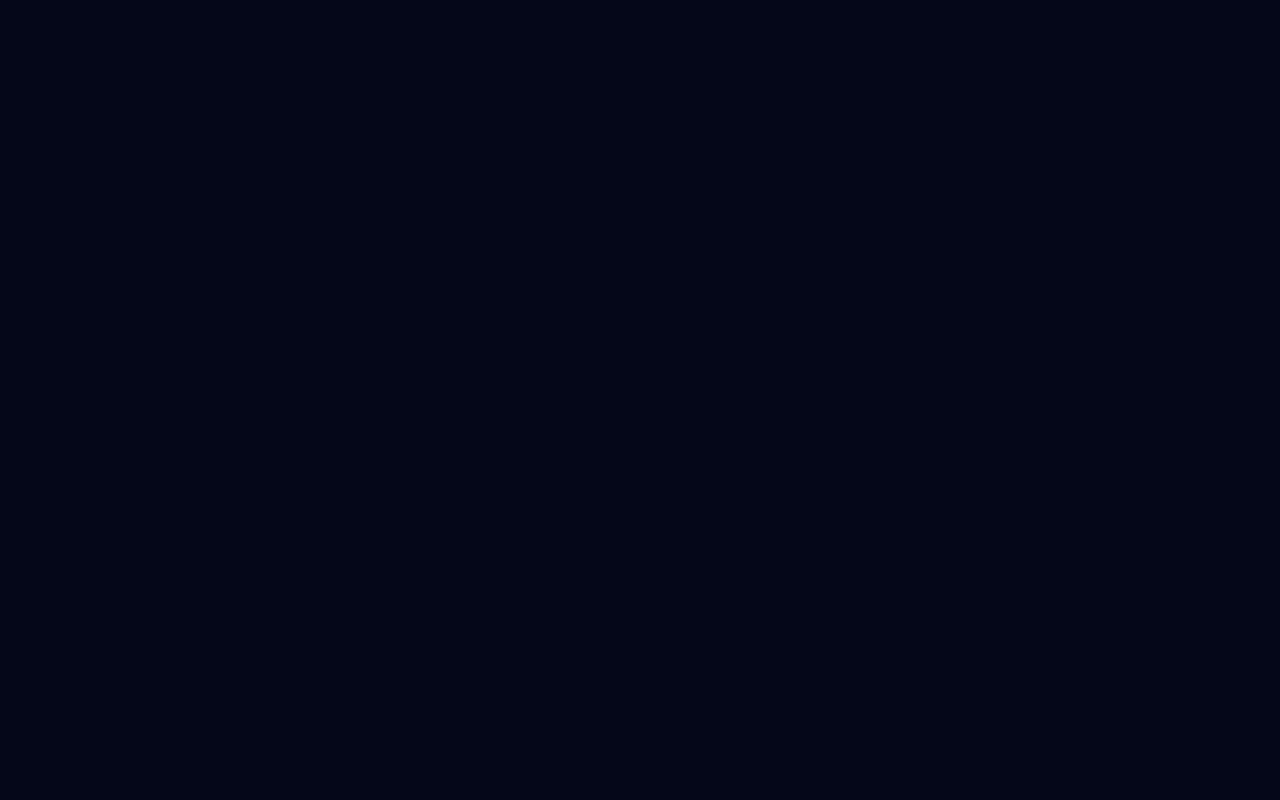
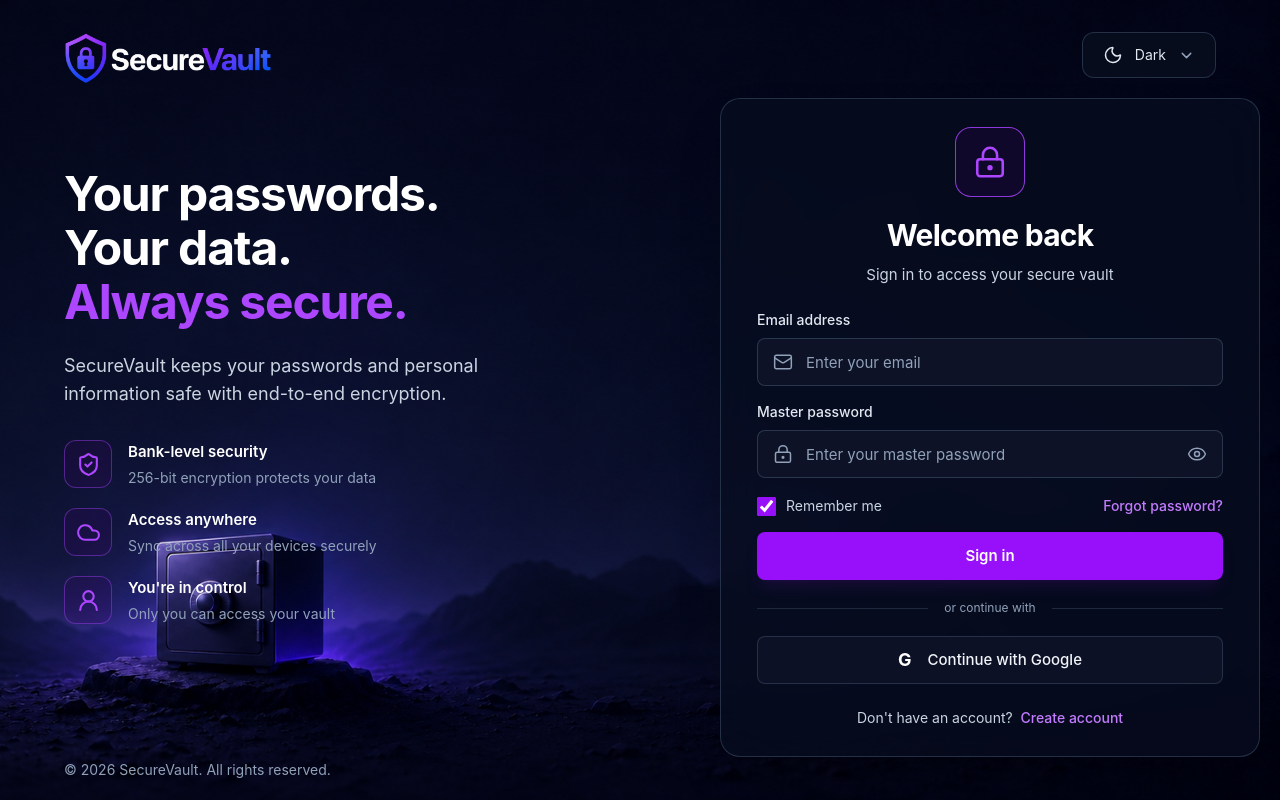
Before and after one commit to iamakashr/secure-vault, a React (Vite) app in the folder client/: page /login in a window 1280 px wide. Before the commit this address had no page. Built offline with nearby package versions, Linux system fonts and the light colour scheme.

Commit message:
feat(auth): build login page

```diff
--- a/client/src/components/auth/AuthFooter.jsx
+++ b/client/src/components/auth/AuthFooter.jsx
@@ -1,13 +1,14 @@
-const AuthFooter = ({ text, linkText, onLinkClick }) => {
+import { Link } from "react-router-dom";
+
+const AuthFooter = ({ text, linkText, linkTo }) => {
   return (
     <p className="mt-6 text-center text-sm text-slate-300">
       {text}{" "}
-      <button
-        type="button"
-        onClick={onLinkClick}
+      <Link
+        to={linkTo}
         className="ml-1 font-medium text-purple-400 transition hover:text-purple-300">
         {linkText}
-      </button>
+      </Link>
     </p>
   );
 };
--- /dev/null
+++ b/client/src/pages/auth/Login.jsx
@@ -0,0 +1,261 @@
+import { useState } from "react";
+import {
+  ShieldCheck,
+  Cloud,
+  UserRound,
+  LockKeyhole,
+  Mail,
+  Eye,
+  Moon,
+  ChevronDown,
+} from "lucide-react";
+
+import SecureVaultlogoHorizontalDark from "../../assets/logos/securevault-logo-horizontal-dark.png";
+import authBg from "../../assets/images/auth-bg.png";
+
+import AuthCard from "../../components/auth/AuthCard";
+import AuthFeature from "../../components/auth/AuthFeature";
+import SocialLogin from "../../components/auth/SocialLogin";
+import AuthFooter from "../../components/auth/AuthFooter";
+
+const Login = () => {
+  const [formData, setFormData] = useState({
+    email: "",
+    password: "",
+  });
+
+  const handelChange = (e) => {
+    const { name, value } = e.target;
+
+    setFormData((prev) => ({
+      ...prev,
+      [name]: value,
+    }));
+  };
+
+  const handelSubmit = (e) => {
+    e.preventDefault();
+
+    console.log(formData);
+
+    setFormData({
+      email: "",
+      password: "",
+    });
+  };
+
+  return (
+    <div className="relative h-screen overflow-hidden bg-[#060a1a] text-white">
+      {/* Background */}
+      <div
+        className="absolute inset-0 bg-cover bg-right bg-no-repeat"
+        style={{
+          backgroundImage: `url(${authBg})`,
+        }}
+      />
+
+      {/* Main Content */}
+      <div className="relative z-10 min-h-screen px-16 py-8">
+        {/* Header */}
+        <header className="flex items-start justify-between">
+          {/* Logo */}
+          <img
+            src={SecureVaultlogoHorizontalDark}
+            alt="SecureVault"
+            className="w-52 object-contain"
+          />
+
+          {/* Theme Selector */}
+          <button
+            type="button"
+            aria-label="Theme selector"
+            className="flex items-center gap-3 rounded-xl border border-slate-700/70 bg-[#0b1022]/70 px-5 py-3 text-sm text-slate-200 backdrop-blur-md transition hover:border-slate-600">
+            <Moon size={20} strokeWidth={1.8} />
+
+            <span>Dark</span>
+
+            <ChevronDown size={17} className="text-slate-400" />
+          </button>
+        </header>
+
+        {/* Main */}
+        <main className="mx-auto flex min-h-[calc(100vh-112px)] max-w-[1400px] items-center justify-around gap-24">
+          {/* Left Section */}
+          <section className="w-[560px] shrink-0 pb-16">
+            <div className="max-w-[520px]">
+              {/* Heading */}
+              <h1 className="text-5xl font-bold leading-[1.12] tracking-tight">
+                Your passwords.
+                <br />
+                Your data.
+                <br />
+                <span className="text-purple-500">Always secure.</span>
+              </h1>
+
+              {/* Description */}
+              <p className="mt-6 max-w-[450px] text-lg leading-7 text-slate-300">
+                SecureVault keeps your passwords and personal information safe
+                with end-to-end encryption.
+              </p>
+
+              {/* Features */}
+              <div className="mt-8 space-y-5">
+                <AuthFeature
+                  icon={<ShieldCheck size={25} />}
+                  title="Bank-level security"
+                  description="256-bit encryption protects your data"
+                />
+
+                <AuthFeature
+                  icon={<Cloud size={25} />}
+                  title="Access anywhere"
+                  description="Sync across all your devices securely"
+                />
+
+                <AuthFeature
+                  icon={<UserRound size={25} />}
+                  title="You're in control"
+                  description="Only you can access your vault"
+                />
+              </div>
+            </div>
+          </section>
+
+          {/* Login Container */}
+          <section className="w-[540px] shrink-0">
+            <AuthCard>
+              {/* Auth Icon */}
+              <div className="flex justify-center">
+                <div className="flex h-[70px] w-[70px] items-center justify-center rounded-2xl border border-purple-500/80 bg-purple-950/20">
+                  <LockKeyhole
+                    size={34}
+                    strokeWidth={1.8}
+                    className="text-purple-500"
+                  />
+                </div>
+              </div>
+
+              {/* Heading */}
+              <div className="mt-4 text-center">
+                <h2 className="text-[30px] font-bold tracking-tight">
+                  Welcome back
+                </h2>
+
+                <p className="mt-1.5 text-[15px] text-slate-300">
+                  Sign in to access your secure vault
+                </p>
+              </div>
+
+              {/* Form */}
+              <form onSubmit={handelSubmit} className="mt-6 space-y-4">
+                {/* Email */}
+                <div>
+                  <label
+                    htmlFor="email"
+                    className="mb-2 block text-sm font-medium text-slate-200">
+                    Email address
+                  </label>
+
+                  <div className="relative">
+                    <Mail
+                      size={20}
+                      strokeWidth={1.8}
+                      className="absolute left-4 top-1/2 -translate-y-1/2 text-slate-400"
+                    />
+
+                    <input
+                      id="email"
+                      name="email"
+                      type="email"
+                      value={formData.email}
+                      onChange={handelChange}
+                      placeholder="Enter your email"
+                      className="h-12 w-full rounded-lg border border-slate-700/80 bg-[#10162a]/80 pl-12 pr-4 text-[15px] text-white outline-none placeholder:text-slate-400 transition focus:border-purple-500/70"
+                    />
+                  </div>
+                </div>
+
+                {/* Password */}
+                <div>
+                  <label
+                    htmlFor="password"
+                    className="mb-2 block text-sm font-medium text-slate-200">
+                    Master password
+                  </label>
+
+                  <div className="relative">
+                    <LockKeyhole
+                      size={20}
+                      strokeWidth={1.8}
+                      className="absolute left-4 top-1/2 -translate-y-1/2 text-slate-400"
+                    />
+
+                    <input
+                      id="password"
+                      name="password"
+                      type="password"
+                      value={formData.password}
+                      onChange={handelChange}
+                      placeholder="Enter your master password"
+                      className="h-12 w-full rounded-lg border border-slate-700/80 bg-[#10162a]/80 pl-12 pr-12 text-[15px] text-white outline-none placeholder:text-slate-400 transition focus:border-purple-500/70"
+                    />
+
+                    <button
+                      type="button"
+                      aria-label="Show password"
+                      className="absolute right-4 top-1/2 -translate-y-1/2 text-slate-400 transition hover:text-slate-200">
+                      <Eye size={20} strokeWidth={1.8} />
+                    </button>
+                  </div>
+                </div>
+
+                {/* Remember Me / Forgot Password */}
+                <div className="flex items-center justify-between pt-0.5">
+                  <label className="flex cursor-pointer items-center gap-2.5 text-sm text-slate-300">
+                    <input
+                      type="checkbox"
+                      defaultChecked
+                      className="h-[19px] w-[19px] cursor-pointer rounded border-slate-600 bg-transparent accent-purple-600"
+                    />
+
+                    <span>Remember me</span>
+                  </label>
+
+                  <button
+                    type="button"
+                    className="text-sm font-medium text-purple-400 transition hover:text-purple-300">
+                    Forgot password?
+                  </button>
+                </div>
+
+                {/* Sign In */}
+                <button
+                  type="submit"
+                  className="h-12 w-full rounded-lg bg-purple-600 text-[15px] font-semibold text-white shadow-lg shadow-purple-900/20 transition hover:bg-purple-500 active:scale-[0.99]">
+                  Sign in
+                </button>
+              </form>
+
+              {/* Social Login */}
+              <SocialLogin />
+
+              {/* Footer */}
+              <AuthFooter
+                text="Don't have an account?"
+                linkText="Create account"
+                linkTo="/register"
+              />
+            </AuthCard>
+          </section>
+        </main>
+
+        {/* Footer */}
+        <footer className="absolute bottom-6 left-16 text-sm text-slate-400">
+          © 2026 SecureVault. All rights reserved.
+        </footer>
+      </div>
+    </div>
+  );
+};
+
+export default Login;
--- a/client/src/routes/AppRoutes.jsx
+++ b/client/src/routes/AppRoutes.jsx
@@ -1,6 +1,7 @@
 import { Routes, Route } from "react-router-dom";
 import Splash from "../pages/auth/Splash";
 import Welcome from "../pages/auth/Welcome";
+import Login from "../pages/auth/Login";
 
 const AppRoutes = () => {
   return (
@@ -10,6 +11,7 @@ const AppRoutes = () => {
 
       {/* 2. Onboarding welcome landing page */}
       <Route path="/welcome" element={<Welcome />} />
+      <Route path="/login" element={<Login />} />
     </Routes>
   );
 };
```
